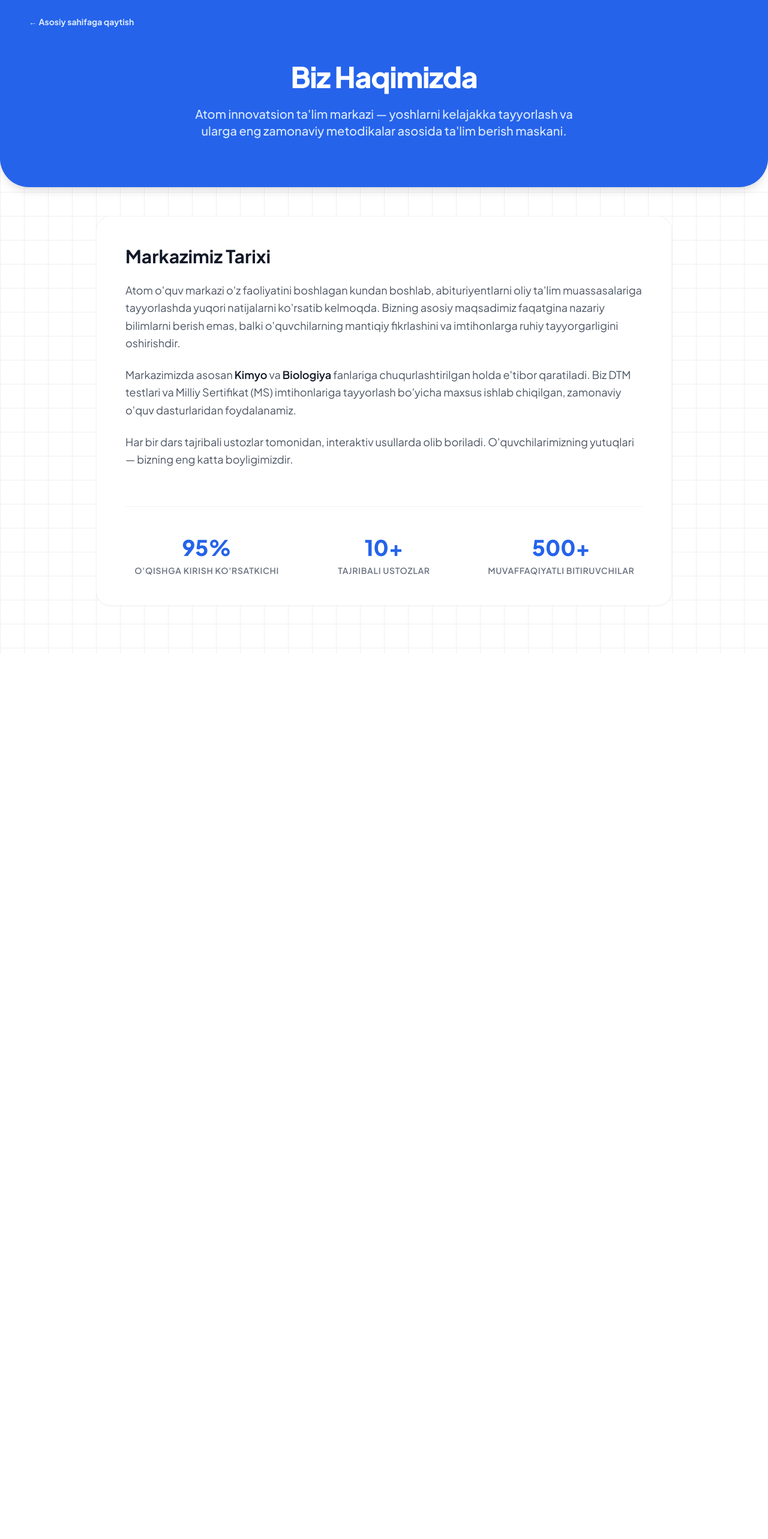
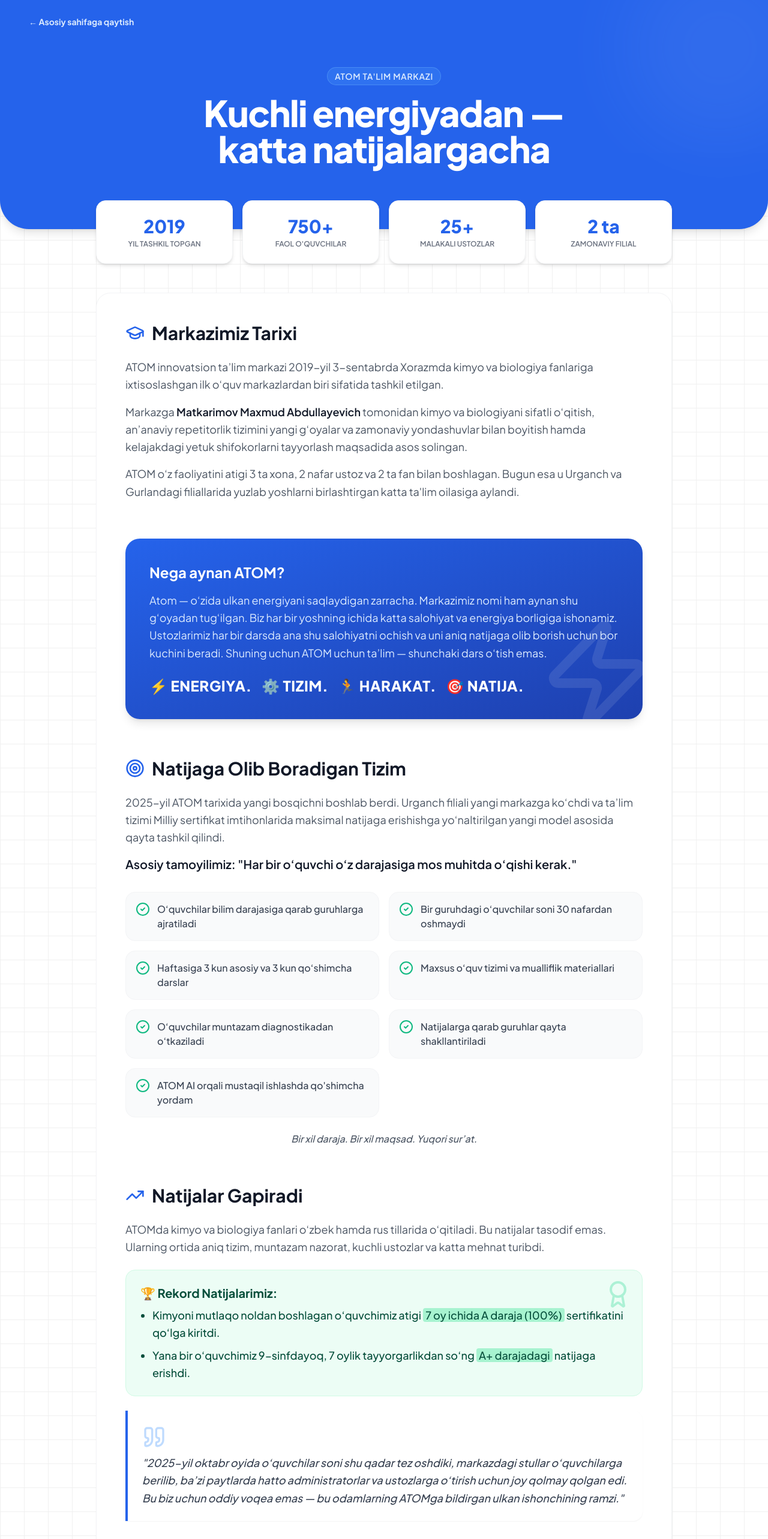
Before and after one commit to demirrepo/atomlcwebsite, a React (Vite) app: page /biz-haqimizda in a window 1280 px wide. Shown: the top 2566 px of the page at 60% size. Before the commit the page ends 1090 px from the top, so only its background shows below. Built offline with nearby package versions, Linux system fonts and the light colour scheme.

Commit message:
feat: complete about us page and final UI polish

```diff
--- a/src/pages/About.tsx
+++ b/src/pages/About.tsx
@@ -1,62 +1,190 @@
 import { Link } from "react-router-dom";
-
+import { Zap, Target, Users, MapPin, CheckCircle2, GraduationCap, Quote, TrendingUp, Award } from "lucide-react";
 export default function About() {
     return (
         <div className="min-h-screen bg-white bg-[linear-gradient(to_right,#f0f0f0_1px,transparent_1px),linear-gradient(to_bottom,#f0f0f0_1px,transparent_1px)] bg-[size:40px_40px] font-sans pb-20">
 
             {/* Modern Hero Section */}
-            <div className="bg-blue-600 text-white py-20 px-4 sm:px-6 lg:px-8 rounded-b-[3rem] shadow-lg mb-12 relative">
+            <div className="bg-blue-600 text-white py-20 px-4 sm:px-6 lg:px-8 rounded-b-[3rem] shadow-lg mb-12 relative overflow-hidden">
+
+                {/* Background Decor */}
+                <div className="absolute top-0 right-0 -mt-20 -mr-20 w-80 h-80 bg-white opacity-5 rounded-full blur-3xl"></div>
 
                 {/* Back Button */}
-                <div className="absolute top-6 left-6 md:left-12">
+                <div className="absolute top-6 left-6 md:left-12 z-10">
                     <Link to="/" className="inline-flex items-center text-sm font-bold text-blue-100 hover:text-white transition-colors">
                         &larr; Asosiy sahifaga qaytish
                     </Link>
                 </div>
 
-                <div className="max-w-4xl mx-auto text-center mt-6">
-                    <h1 className="text-4xl md:text-5xl font-extrabold tracking-tight mb-6">
-                        Biz Haqimizda
+                <div className="max-w-4xl mx-auto text-center mt-8 relative z-10">
+                    <span className="inline-block py-1 px-3 rounded-full bg-blue-500/50 text-blue-100 text-sm font-semibold tracking-wider mb-4 border border-blue-400/50">
+                        ATOM TA'LIM MARKAZI
+                    </span>
+                    <h1 className="text-4xl md:text-5xl lg:text-6xl font-extrabold tracking-tight mb-6 leading-tight">
+                        Kuchli energiyadan — <br className="hidden md:block" /> katta natijalargacha
                     </h1>
-                    <p className="text-lg md:text-xl text-blue-100 font-medium max-w-2xl mx-auto leading-relaxed">
-                        Atom innovatsion ta'lim markazi — yoshlarni kelajakka tayyorlash va ularga eng zamonaviy metodikalar asosida ta'lim berish maskani.
-                    </p>
                 </div>
             </div>
 
             {/* Main Content Area */}
             <div className="max-w-5xl mx-auto px-4 sm:px-6 lg:px-8">
-                <div className="bg-white rounded-3xl p-8 md:p-12 shadow-sm border border-gray-100">
 
-                    <h2 className="text-3xl font-bold text-gray-900 mb-6">Markazimiz Tarixi</h2>
+                {/* Metrics Row (Moved out of text for high impact) */}
+                <div className="grid grid-cols-2 md:grid-cols-4 gap-4 mb-12 relative -mt-24 z-20">
+                    <div className="bg-white p-6 rounded-2xl shadow-md border border-gray-100 text-center">
+                        <div className="text-3xl font-extrabold text-blue-600 mb-1">2019</div>
+                        <div className="text-xs font-semibold text-gray-500 uppercase">Yil tashkil topgan</div>
+                    </div>
+                    <div className="bg-white p-6 rounded-2xl shadow-md border border-gray-100 text-center">
+                        <div className="text-3xl font-extrabold text-blue-600 mb-1">750+</div>
+                        <div className="text-xs font-semibold text-gray-500 uppercase">Faol o'quvchilar</div>
+                    </div>
+                    <div className="bg-white p-6 rounded-2xl shadow-md border border-gray-100 text-center">
+                        <div className="text-3xl font-extrabold text-blue-600 mb-1">25+</div>
+                        <div className="text-xs font-semibold text-gray-500 uppercase">Malakali ustozlar</div>
+                    </div>
+                    <div className="bg-white p-6 rounded-2xl shadow-md border border-gray-100 text-center">
+                        <div className="text-3xl font-extrabold text-blue-600 mb-1">2 ta</div>
+                        <div className="text-xs font-semibold text-gray-500 uppercase">Zamonaviy filial</div>
+                    </div>
+                </div>
 
-                    <div className="space-y-6 text-lg text-gray-600 leading-relaxed">
+                <div className="bg-white rounded-3xl p-8 md:p-12 shadow-sm border border-gray-100 space-y-16">
+
+                    {/* Section 1: History */}
+                    <section>
+                        <h2 className="text-3xl font-bold text-gray-900 mb-6 flex items-center gap-3">
+                            <GraduationCap className="text-blue-600 w-8 h-8" />
+                            Markazimiz Tarixi
+                        </h2>
+                        <div className="text-lg text-gray-600 leading-relaxed space-y-4">
                             <p>
-                            Atom o'quv markazi o'z faoliyatini boshlagan kundan boshlab, abituriyentlarni oliy ta'lim muassasalariga tayyorlashda yuqori natijalarni ko'rsatib kelmoqda. Bizning asosiy maqsadimiz faqatgina nazariy bilimlarni berish emas, balki o'quvchilarning mantiqiy fikrlashini va imtihonlarga ruhiy tayyorgarligini oshirishdir.
+                                ATOM innovatsion ta’lim markazi 2019-yil 3-sentabrda Xorazmda kimyo va biologiya fanlariga ixtisoslashgan ilk o‘quv markazlardan biri sifatida tashkil etilgan.
                             </p>
                             <p>
-                            Markazimizda asosan <span className="font-semibold text-gray-900">Kimyo</span> va <span className="font-semibold text-gray-900">Biologiya</span> fanlariga chuqurlashtirilgan holda e'tibor qaratiladi. Biz DTM testlari va Milliy Sertifikat (MS) imtihonlariga tayyorlash bo'yicha maxsus ishlab chiqilgan, zamonaviy o'quv dasturlaridan foydalanamiz.
+                                Markazga <span className="font-semibold text-gray-900">Matkarimov Maxmud Abdullayevich</span> tomonidan kimyo va biologiyani sifatli o‘qitish, an’anaviy repetitorlik tizimini yangi g‘oyalar va zamonaviy yondashuvlar bilan boyitish hamda kelajakdagi yetuk shifokorlarni tayyorlash maqsadida asos solingan.
                             </p>
                             <p>
-                            Har bir dars tajribali ustozlar tomonidan, interaktiv usullarda olib boriladi. O'quvchilarimizning yutuqlari — bizning eng katta boyligimizdir.
+                                ATOM o‘z faoliyatini atigi 3 ta xona, 2 nafar ustoz va 2 ta fan bilan boshlagan. Bugun esa u Urganch va Gurlandagi filiallarida yuzlab yoshlarni birlashtirgan katta ta'lim oilasiga aylandi.
+                            </p>
+                        </div>
+                    </section>
+
+                    {/* Philosophy Banner */}
+                    <section className="bg-gradient-to-br from-blue-600 to-blue-800 rounded-3xl p-8 md:p-10 text-white shadow-lg relative overflow-hidden">
+                        <Zap className="absolute right-[-20px] bottom-[-20px] w-48 h-48 text-white opacity-10" />
+                        <h3 className="text-2xl font-bold mb-4 relative z-10">Nega aynan ATOM?</h3>
+                        <p className="text-blue-100 text-lg mb-6 relative z-10 leading-relaxed">
+                            Atom — o‘zida ulkan energiyani saqlaydigan zarracha. Markazimiz nomi ham aynan shu g‘oyadan tug‘ilgan. Biz har bir yoshning ichida katta salohiyat va energiya borligiga ishonamiz.
+                            Ustozlarimiz har bir darsda ana shu salohiyatni ochish va uni aniq natijaga olib borish uchun bor kuchini beradi. Shuning uchun ATOM uchun ta’lim — shunchaki dars o‘tish emas.
+                        </p>
+                        <div className="flex flex-wrap gap-4 font-extrabold text-xl md:text-2xl tracking-wide relative z-10">
+                            <span>⚡ ENERGIYA.</span>
+                            <span>⚙️ TIZIM.</span>
+                            <span>🏃 HARAKAT.</span>
+                            <span>🎯 NATIJA.</span>
+                        </div>
+                    </section>
+
+                    {/* Section 2: The System */}
+                    <section>
+                        <h2 className="text-3xl font-bold text-gray-900 mb-6 flex items-center gap-3">
+                            <Target className="text-blue-600 w-8 h-8" />
+                            Natijaga Olib Boradigan Tizim
+                        </h2>
+                        <div className="text-lg text-gray-600 leading-relaxed mb-8">
+                            <p>
+                                2025-yil ATOM tarixida yangi bosqichni boshlab berdi. Urganch filiali yangi markazga ko‘chdi va ta’lim tizimi Milliy sertifikat imtihonlarida maksimal natijaga erishishga yo‘naltirilgan yangi model asosida qayta tashkil qilindi.
+                            </p>
+                            <p className="font-semibold text-gray-900 mt-4 text-xl">
+                                Asosiy tamoyilimiz: "Har bir o‘quvchi o‘z darajasiga mos muhitda o‘qishi kerak."
                             </p>
                         </div>
 
-                    {/* Quick Stats Section */}
-                    <div className="mt-16 grid grid-cols-1 sm:grid-cols-3 gap-6 border-t border-gray-100 pt-12">
-                        <div className="text-center">
-                            <div className="text-4xl font-extrabold text-blue-600 mb-2">95%</div>
-                            <div className="text-sm font-semibold text-gray-500 uppercase tracking-wider">O'qishga kirish ko'rsatkichi</div>
+                        <div className="grid sm:grid-cols-2 gap-4">
+                            {[
+                                "O‘quvchilar bilim darajasiga qarab guruhlarga ajratiladi",
+                                "Bir guruhdagi o‘quvchilar soni 30 nafardan oshmaydi",
+                                "Haftasiga 3 kun asosiy va 3 kun qo‘shimcha darslar",
+                                "Maxsus o‘quv tizimi va mualliflik materiallari",
+                                "O‘quvchilar muntazam diagnostikadan o‘tkaziladi",
+                                "Natijalarga qarab guruhlar qayta shakllantiriladi",
+                                "ATOM AI orqali mustaqil ishlashda qo'shimcha yordam"
+                            ].map((feature, i) => (
+                                <div key={i} className="flex items-start gap-3 bg-gray-50 p-4 rounded-2xl border border-gray-100">
+                                    <CheckCircle2 className="w-6 h-6 text-emerald-500 shrink-0" />
+                                    <span className="text-gray-700 font-medium">{feature}</span>
                                 </div>
-                        <div className="text-center">
-                            <div className="text-4xl font-extrabold text-blue-600 mb-2">10+</div>
-                            <div className="text-sm font-semibold text-gray-500 uppercase tracking-wider">Tajribali ustozlar</div>
+                            ))}
                         </div>
-                        <div className="text-center">
-                            <div className="text-4xl font-extrabold text-blue-600 mb-2">500+</div>
-                            <div className="text-sm font-semibold text-gray-500 uppercase tracking-wider">Muvaffaqiyatli bitiruvchilar</div>
+                        <p className="mt-6 text-gray-600 font-medium italic text-center">
+                            Bir xil daraja. Bir xil maqsad. Yuqori sur’at.
+                        </p>
+                    </section>
+
+                    {/* Section 3: Results & Anecdote */}
+                    <section>
+                        <h2 className="text-3xl font-bold text-gray-900 mb-6 flex items-center gap-3">
+                            <TrendingUp className="text-blue-600 w-8 h-8" />
+                            Natijalar Gapiradi
+                        </h2>
+                        <div className="text-lg text-gray-600 leading-relaxed space-y-6">
+                            <p>
+                                ATOMda kimyo va biologiya fanlari o‘zbek hamda rus tillarida o‘qitiladi. Bu natijalar tasodif emas. Ularning ortida aniq tizim, muntazam nazorat, kuchli ustozlar va katta mehnat turibdi.
+                            </p>
+
+                            {/* Result Highlights */}
+                            <div className="bg-emerald-50 border border-emerald-100 p-6 rounded-2xl text-emerald-900 relative">
+                                <span className="absolute top-4 right-4 text-emerald-300"><Award className="w-12 h-12 opacity-50" /></span>
+                                <p className="font-bold text-xl mb-2">🏆 Rekord Natijalarimiz:</p>
+                                <ul className="list-disc pl-5 space-y-2 font-medium">
+                                    <li>Kimyoni mutlaqo noldan boshlagan o‘quvchimiz atigi <span className="bg-emerald-200 px-1 rounded">7 oy ichida A daraja (100%)</span> sertifikatini qo‘lga kiritdi.</li>
+                                    <li>Yana bir o‘quvchimiz 9-sinfdayoq, 7 oylik tayyorgarlikdan so‘ng <span className="bg-emerald-200 px-1 rounded">A+ darajadagi</span> natijaga erishdi.</li>
+                                </ul>
+                            </div>
+
+                            {/* Trust Anecdote */}
+                            <div className="bg-white border-l-4 border-blue-600 p-6 shadow-sm rounded-r-2xl my-8">
+                                <Quote className="text-blue-200 w-10 h-10 mb-2" />
+                                <p className="text-gray-700 italic font-medium leading-relaxed">
+                                    "2025-yil oktabr oyida o‘quvchilar soni shu qadar tez oshdiki, markazdagi stullar o‘quvchilarga berilib, ba’zi paytlarda hatto administratorlar va ustozlarga o‘tirish uchun joy qolmay qolgan edi. Bu biz uchun oddiy voqea emas — bu odamlarning ATOMga bildirgan ulkan ishonchining ramzi."
+                                </p>
                             </div>
                         </div>
+                    </section>
+
+                    {/* Section 4: Mission */}
+                    <section className="border-t border-gray-100 pt-16">
+                        <div className="text-center mb-10">
+                            <h2 className="text-3xl font-bold text-gray-900 mb-4">Kelajak Missiyamiz</h2>
+                            <p className="text-lg text-gray-600 max-w-2xl mx-auto">
+                                Bizning maqsadimiz faqat o‘quvchilarga sertifikat olib berish emas. Biz mustaqil fikrlaydigan, intizomli va oldiga katta maqsadlar qo‘ya oladigan yoshlarni tarbiyalashni istaymiz.
+                            </p>
+                        </div>
+
+                        <div className="grid sm:grid-cols-2 gap-6">
+                            <div className="bg-blue-50 p-6 rounded-2xl">
+                                <h4 className="font-bold text-blue-900 text-xl mb-3">Uzoq muddatli maqsad:</h4>
+                                <p className="text-blue-800/80 font-medium">
+                                    Xorazmda kuchli tibbiyot kadrlarining yangi avlodini shakllantirish va kelajakda Xorazmning Markaziy Osiyodagi kuchli tibbiyot markazlaridan biriga aylanishiga xizmat qilish.
+                                </p>
+                            </div>
+                            <div className="bg-gray-50 p-6 rounded-2xl border border-gray-100">
+                                <h4 className="font-bold text-gray-900 text-xl mb-4">Oldimizdagi marralar:</h4>
+                                <ul className="space-y-3">
+                                    <li className="flex items-center gap-2 text-gray-700 font-semibold"><Target className="w-5 h-5 text-brand-500" /> Kuchli ta’lim ekotizimini yaratish</li>
+                                    <li className="flex items-center gap-2 text-gray-700 font-semibold"><Target className="w-5 h-5 text-brand-500" /> ATOM xususiy maktabini tashkil etish</li>
+                                    <li className="flex items-center gap-2 text-gray-700 font-semibold"><Target className="w-5 h-5 text-brand-500" /> Respublika bo‘ylab kengayish</li>
+                                </ul>
+                            </div>
+                        </div>
+
+                        <div className="mt-12 text-center">
+                            <h3 className="text-2xl font-extrabold text-blue-600">Biz hali yo‘lning boshidamiz.</h3>
+                            <p className="text-gray-500 mt-2 font-medium">ATOM — natija beradigan zamonaviy ta’lim markazi.</p>
+                        </div>
+                    </section>
 
                 </div>
             </div>
```
Lines whose indentation alone changed are shown as unchanged.
